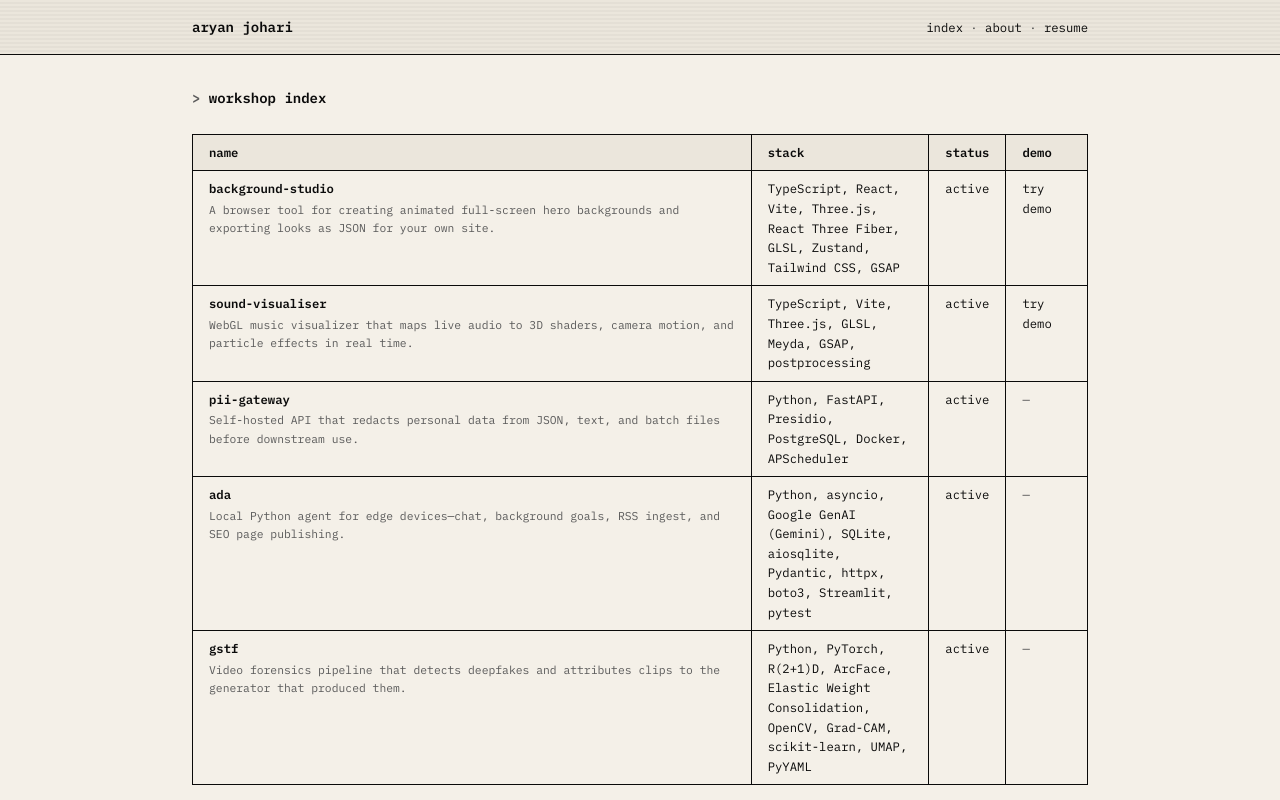
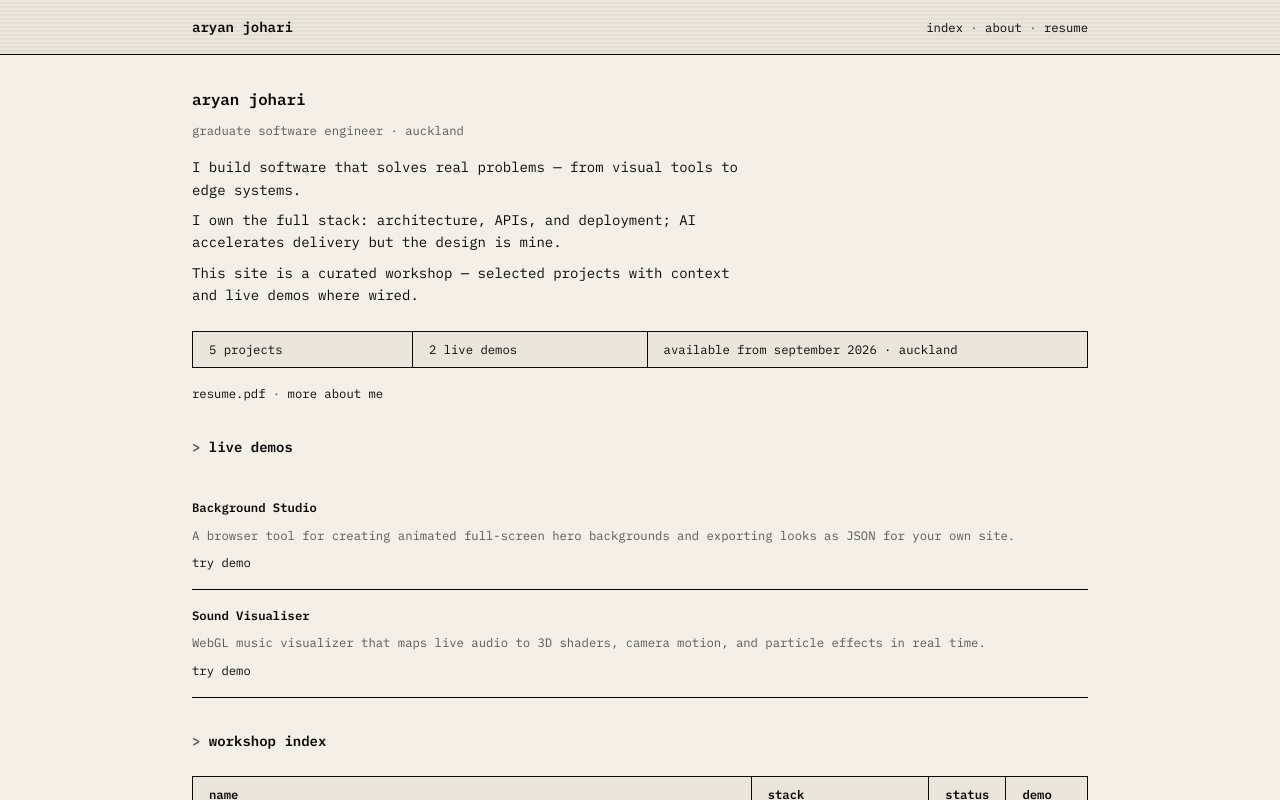
Before and after one commit to aryanjohari/aryan-portfolio, a Next.js app: page / in a window 1280 px wide. Shown: the top 800 px of the page. Built offline with nearby package versions, Linux system fonts and the light colour scheme.

Commit message:
homepage updates

```diff
--- /dev/null
+++ b/content/guide-context.md
@@ -0,0 +1,19 @@
+# Guide context (placeholder)
+
+User-editable source for future Portfolio Guide (Phase B). Not wired to runtime in Phase A.
+
+## Identity
+
+- **Who:** Aryan Johari — graduate software engineer, Auckland, New Zealand
+- **Availability:** Seeking a graduate software engineering role in Auckland from September 2026
+- **Site:** Curated workshop portfolio — selected projects with narrative and live demos
+
+## Philosophy
+
+I build software that solves real problems — from visual tools to edge systems. I own the full stack: architecture, APIs, and deployment. AI accelerates delivery, but the design and architecture are mine. This portfolio is a workshop index, not a README dump.
+
+## Quick facts
+
+- **Education:** Master of Technology — Computing, Unitec, Auckland (July 2026); BSc Computer Science, University of Mumbai (March 2024)
+- **Work eligibility:** Eligible to work in New Zealand
+- **Focus areas:** Visual systems, APIs, edge hardware, full-stack delivery
--- a/src/app/(site)/about/page.tsx
+++ b/src/app/(site)/about/page.tsx
@@ -13,10 +13,10 @@
 
       <section className="about-section">
         <p>
-          Software engineer building tools at the intersection of visual
-          systems, APIs, and edge hardware. This portfolio is a curated workshop
-          index — selected projects with narrative context and optional live
-          demos.
+          I build software that solves real problems — from visual tools to edge
+          systems. I own the full stack: architecture, APIs, and deployment. This
+          portfolio is a curated workshop index with narrative context and live
+          demos where wired.
         </p>
       </section>
 
--- a/src/app/(site)/page.tsx
+++ b/src/app/(site)/page.tsx
@@ -1,11 +1,19 @@
+import { FeaturedDemos } from "@/components/FeaturedDemos";
+import { HomeIntro } from "@/components/HomeIntro";
 import { ProjectTable } from "@/components/ProjectTable";
-import { getAllProjects } from "@/lib/projects";
+import { getAllProjects, getFeaturedProjects } from "@/lib/projects";
 
 export default function Home() {
   const projects = getAllProjects();
+  const featured = getFeaturedProjects();
 
   return (
     <>
+      <HomeIntro
+        projectCount={projects.length}
+        featuredCount={featured.length}
+      />
+      <FeaturedDemos projects={featured} />
       <h1 className="page-heading">workshop index</h1>
       <ProjectTable projects={projects} />
     </>
--- a/src/app/globals.css
+++ b/src/app/globals.css
@@ -143,6 +143,128 @@
 .page-heading::before {
   content: "> ";
   color: var(--color-muted);
+}
+
+/* Homepage intro */
+
+.home-intro {
+  margin-bottom: var(--space-4);
+}
+
+.home-intro-name {
+  font-size: 1.125rem;
+  font-weight: 600;
+  margin: 0 0 var(--space-1);
+}
+
+.home-intro-role {
+  font-size: 0.875rem;
+  color: var(--color-muted);
+  margin: 0 0 var(--space-2);
+}
+
+.home-intro-narrative {
+  max-width: 65ch;
+  margin-bottom: var(--space-3);
+}
+
+.home-intro-narrative p {
+  margin: 0 0 var(--space-1);
+}
+
+.home-intro-narrative p:last-child {
+  margin-bottom: 0;
+}
+
+.home-intro-stats {
+  display: flex;
+  flex-wrap: wrap;
+  margin-bottom: var(--space-2);
+}
+
+.home-intro-stat {
+  flex: 1 1 auto;
+  min-width: 0;
+  padding: var(--space-1) var(--space-2);
+  font-size: 0.875rem;
+  border: 1px solid var(--color-border);
+  background-color: var(--color-accent-band);
+}
+
+.home-intro-stat + .home-intro-stat {
+  border-left: none;
+}
+
+.home-intro-links {
+  margin: 0;
+  font-size: 0.875rem;
+}
+
+.home-intro-links-sep {
+  color: var(--color-muted);
+}
+
+/* Featured demos */
+
+.featured-demos {
+  margin-bottom: var(--space-4);
+}
+
+.featured-demos-list {
+  list-style: none;
+  margin: 0;
+  padding: 0;
+}
+
+.featured-demo-row {
+  display: flex;
+  flex-wrap: wrap;
+  align-items: baseline;
+  justify-content: space-between;
+  gap: var(--space-1) var(--space-2);
+  padding: var(--space-2) 0;
+  border-bottom: 1px solid var(--color-border);
+  font-size: 0.875rem;
+}
+
+.featured-demo-main {
+  display: flex;
+  flex-wrap: wrap;
+  align-items: baseline;
+  gap: var(--space-1) var(--space-2);
+  min-width: 0;
+  flex: 1 1 auto;
+}
+
+.featured-demo-title {
+  font-weight: 600;
+  white-space: nowrap;
+}
+
+.featured-demo-summary {
+  color: var(--color-muted);
+  min-width: 0;
+}
+
+.featured-demo-action {
+  flex-shrink: 0;
+  white-space: nowrap;
+}
+
+@media (max-width: 767px) {
+  .home-intro-stats {
+    flex-direction: column;
+  }
+
+  .home-intro-stat + .home-intro-stat {
+    border-left: 1px solid var(--color-border);
+    border-top: none;
+  }
+
+  .featured-demo-row {
+    flex-direction: column;
+    align-items: flex-start;
+  }
 }
 
 /* Index table */
--- /dev/null
+++ b/src/components/FeaturedDemos.tsx
@@ -0,0 +1,56 @@
+import Link from "next/link";
+
+import type { Project } from "@/lib/projects";
+
+type FeaturedDemosProps = {
+  projects: Project[];
+};
+
+function displayTitle(project: Project): string {
+  if (project.contentStatus === "ok") {
+    return project.title;
+  }
+  return project.slug;
+}
+
+function displaySummary(project: Project): string {
+  if (project.contentStatus !== "ok") {
+    return "yaml not configured";
+  }
+  return project.summary;
+}
+
+export function FeaturedDemos({ projects }: FeaturedDemosProps) {
+  if (projects.length === 0) {
+    return null;
+  }
+
+  return (
+    <section className="featured-demos">
+      <h2 className="page-heading">live demos</h2>
+      <ul className="featured-demos-list">
+        {projects.map((project) => (
+          <li key={project.slug} className="featured-demo-row">
+            <div className="featured-demo-main">
+              <Link
+                href={`/projects/${project.slug}`}
+                className="featured-demo-title"
+              >
+                {displayTitle(project)}
+              </Link>
+              <span className="featured-demo-summary">
+                {displaySummary(project)}
+              </span>
+            </div>
+            <Link
+              href={`/projects/${project.slug}`}
+              className="featured-demo-action"
+            >
+              try demo
+            </Link>
+          </li>
+        ))}
+      </ul>
+    </section>
+  );
+}
--- /dev/null
+++ b/src/components/HomeIntro.tsx
@@ -0,0 +1,47 @@
+import Link from "next/link";
+
+type HomeIntroProps = {
+  projectCount: number;
+  featuredCount: number;
+};
+
+export function HomeIntro({ projectCount, featuredCount }: HomeIntroProps) {
+  return (
+    <section className="home-intro">
+      <p className="home-intro-name">aryan johari</p>
+      <p className="home-intro-role">graduate software engineer · auckland</p>
+
+      <div className="home-intro-narrative">
+        <p>
+          I build software that solves real problems — from visual tools to edge
+          systems.
+        </p>
+        <p>
+          I own the full stack: architecture, APIs, and deployment; AI
+          accelerates delivery but the design is mine.
+        </p>
+        <p>
+          This site is a curated workshop — selected projects with context and
+          live demos where wired.
+        </p>
+      </div>
+
+      <div className="home-intro-stats">
+        <span className="home-intro-stat">{projectCount} projects</span>
+        <span className="home-intro-stat">{featuredCount} live demos</span>
+        <span className="home-intro-stat">
+          available from september 2026 · auckland
+        </span>
+      </div>
+
+      <p className="home-intro-links">
+        <Link href="/resume.pdf">resume.pdf</Link>
+        <span className="home-intro-links-sep" aria-hidden="true">
+          {" "}
+          ·{" "}
+        </span>
+        <Link href="/about">more about me</Link>
+      </p>
+    </section>
+  );
+}
--- a/src/lib/fetched-projects.json
+++ b/src/lib/fetched-projects.json
@@ -1,5 +1,5 @@
 {
-  "fetchedAt": "2026-07-02T21:54:58.697Z",
+  "fetchedAt": "2026-07-05T18:26:16.997Z",
   "results": [
     {
       "slug": "background-studio",
@@ -27,7 +27,7 @@
         },
         "slug": "background-studio"
       },
-      "fetchedAt": "2026-07-02T21:54:57.092Z"
+      "fetchedAt": "2026-07-05T18:26:15.167Z"
     },
     {
       "slug": "sound-visualiser",
@@ -51,7 +51,7 @@
           "demo": "https://music.arkhives.nz"
         }
       },
-      "fetchedAt": "2026-07-02T21:54:57.640Z"
+      "fetchedAt": "2026-07-05T18:26:15.784Z"
     },
     {
       "slug": "pii-gateway",
@@ -73,7 +73,7 @@
           "github": "https://github.com/aryanjohari/pii-gateway"
         }
       },
-      "fetchedAt": "2026-07-02T21:54:57.887Z"
+      "fetchedAt": "2026-07-05T18:26:16.063Z"
     },
     {
       "slug": "ada",
@@ -100,7 +100,7 @@
           "docs": "https://github.com/aryanjohari/ADA/tree/main/docs"
         }
       },
-      "fetchedAt": "2026-07-02T21:54:58.130Z"
+      "fetchedAt": "2026-07-05T18:26:16.358Z"
     },
     {
       "slug": "gstf",
@@ -126,7 +126,7 @@
           "github": "https://github.com/aryanjohari/GSTF"
         }
       },
-      "fetchedAt": "2026-07-02T21:54:58.696Z"
+      "fetchedAt": "2026-07-05T18:26:16.996Z"
     }
   ]
 }
--- a/src/lib/projects.ts
+++ b/src/lib/projects.ts
@@ -164,6 +164,10 @@
   return registry.map((entry) => buildProject(entry, fetchBySlug));
 }
 
+export function getFeaturedProjects(): Project[] {
+  return getAllProjects().filter((p) => p.demo !== undefined);
+}
+
 export function getProjectBySlug(slug: string): Project | undefined {
   const entry = registry.find((e) => e.slug === slug);
   if (!entry) return undefined;
```
Also changed, not shown: 3 other files (tests, documents, lock files or other folders).
